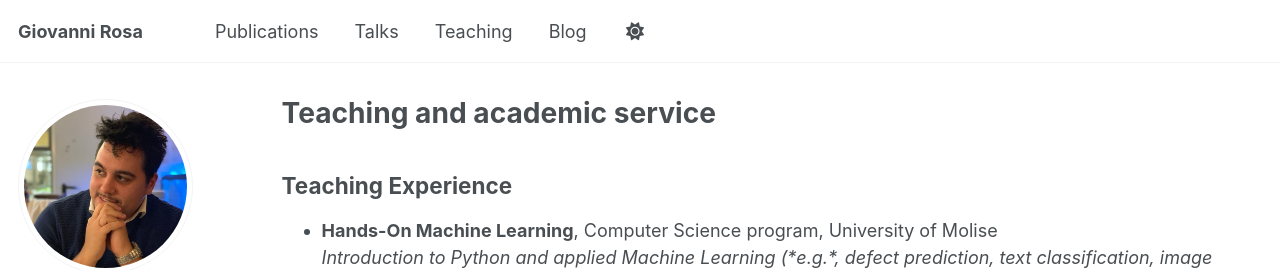
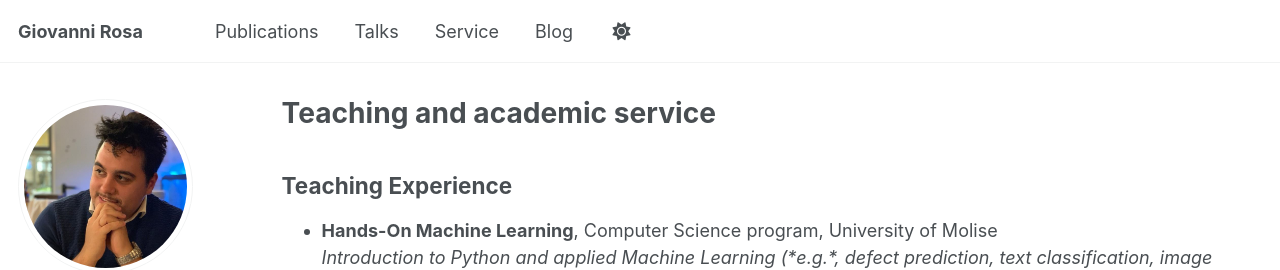
Before and after one commit to grosa1/grosa1.github.io, a Jekyll site: the page built from _pages/teaching.md, in a window 1280 px wide. Shown: the top 270 px of the page. Built offline with Jekyll 4.4.1, drawn with Linux system fonts in a browser that asks for light colours; some web fonts are replaced; a script that is not in the unit is left out.

Commit message:
update navigation

```diff
--- a/_config.yml
+++ b/_config.yml
@@ -221,7 +221,7 @@ kramdown:
 
 # These settings control the types of collections used by the template
 collections:
-  teaching:
+  service:
     output: true
     permalink: /:collection/:path/
   publications:
@@ -258,7 +258,7 @@ defaults:
   # _teaching
   - scope:
       path: ""
-      type: teaching
+      type: service
     values:
       layout: single
       author_profile: true
--- a/_data/navigation.yml
+++ b/_data/navigation.yml
@@ -17,8 +17,8 @@ main:
   - title: "Talks"
     url: /talks/
 
-  - title: "Teaching"
-    url: /teaching/
+  - title: "Service"
+    url: /service/
 
   # - title: "Portfolio"
   #   url: /portfolio/
--- a/_pages/teaching.md
+++ b/_pages/teaching.md
@@ -1,7 +1,7 @@
 ---
 layout: archive
 title: "Teaching and academic service"
-permalink: /teaching/
+permalink: /service/
 author_profile: true
 ---
 
```
Also changed, not shown: Gemfile (+11 -0 lines).
